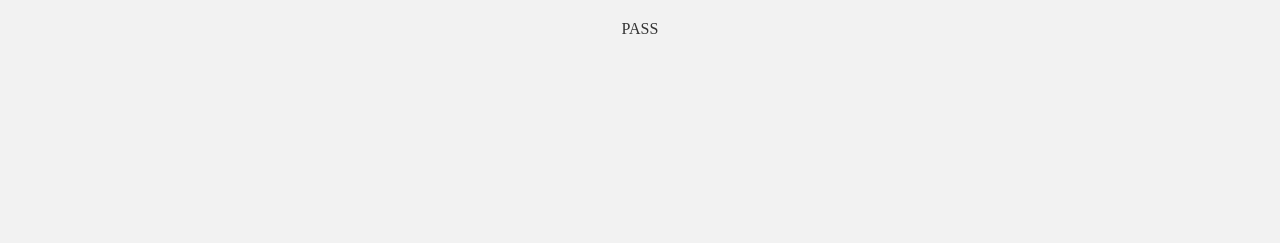
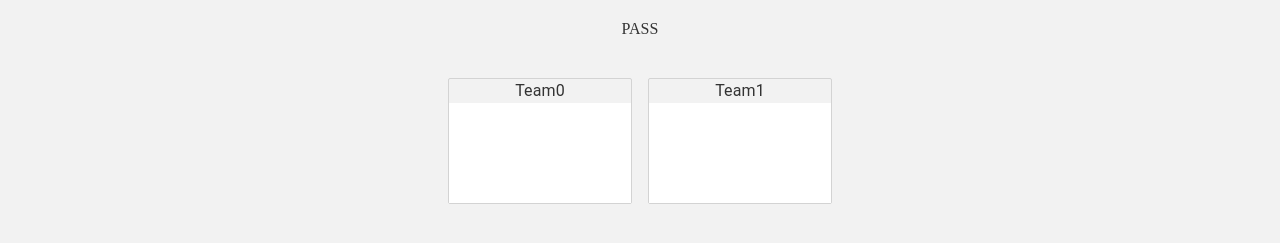
Before and after one commit to JakubWujec/squadpicker, a React (Vite) app: page /squadpicker/teams in a window 1280 px wide. Shown: the part 257-500 px from the top of the page. Built offline with nearby package versions, Linux system fonts and the light colour scheme.

Commit message:
no error

```diff
--- a/src/PlayerForm.tsx
+++ b/src/PlayerForm.tsx
@@ -1,5 +1,4 @@
 import { useState } from 'react';
-import Box from '@mui/material/Box';
 import Typography from '@mui/material/Typography';
 import TextField from '@mui/material/TextField';
 import Slider from '@mui/material/Slider';
@@ -7,7 +6,7 @@ import Button from '@mui/material/Button';
 import SendIcon from '@mui/icons-material/Send';
 import { Player } from './types';
 import { useTranslation } from 'react-i18next';
-
+import Box from '@mui/material/Box';
 interface PlayerFormProps {
   onSubmit: (player: Player) => void;
   defaultPlayer?: Player
--- a/src/TeamSelection.tsx
+++ b/src/TeamSelection.tsx
@@ -3,6 +3,7 @@ import { useState } from 'react';
 import { Compatibility, Player } from './types';
 import TeamPlayers from './TeamPlayers';
 import { CompatibilityValue } from './enums';
+import DraggableSelection from './teamSelection/DraggableSelection';
 
 interface TeamSelectionProps {
   players: Player[];
@@ -117,6 +118,7 @@ const TeamSelection = ({ players, compatibilities }: TeamSelectionProps) => {
         <TeamPlayers title={'Team2'} players={secondTeam} />
       </Box>
       <p>{pass ? 'PASS' : 'NOT PASS'}</p>
+      <DraggableSelection teams={[firstTeam, secondTeam]}></DraggableSelection>
     </Box>
   );
 };
--- a/src/teamSelection/DraggablePlayer.tsx
+++ b/src/teamSelection/DraggablePlayer.tsx
@@ -1,15 +1,15 @@
-import { Draggable } from 'react-beautiful-dnd';
+import { Draggable } from '@hello-pangea/dnd';
 import { Player } from '../types';
 import { ReactNode } from 'react';
 
-const Container = ({ isDragging, children, ref }: { isDragging: boolean, children: ReactNode, ref: any }) => {
-  return <div style={{
+const Container = ({ isDragging, children, innerRef, ...props }: { isDragging: boolean, children: ReactNode, innerRef: any }) => {
+  return <div {...props} style={{
     border: '1px solid lightgrey',
     borderRadius: '2px',
     padding: '8px',
     marginBottom: '8px',
     backgroundColor: `${isDragging ? 'lightgreen' : 'white'}`,
-  }}>
+  }} ref={innerRef}>
     {children}
   </div>
 }
@@ -27,11 +27,12 @@ const DraggablePlayer = ({ player, index }: DraggablePlayer) => {
         <Container
           {...provided.draggableProps}
           {...provided.dragHandleProps}
-          ref={provided.innerRef}
+          innerRef={provided.innerRef}
           isDragging={snapshot.isDragging}
         >
           {player.name}
         </Container>
+
       )}
     </Draggable>
   );
--- a/src/teamSelection/DraggableSelection.tsx
+++ b/src/teamSelection/DraggableSelection.tsx
@@ -1,22 +1,27 @@
 
+
+import { DragDropContext } from '@hello-pangea/dnd';
 import { Box } from '@mui/material';
-import { DragDropContext } from 'react-beautiful-dnd';
 import { Player } from '../types';
-import DraggableTeamColumn from './DraggableTeamColumn';
-
+import DroppableTeamColumn from './DroppableTeamColumn';
 interface DraggableSelectionProps {
   teams: Player[][];
 }
 
 const DraggableSelection = ({ teams }: DraggableSelectionProps) => {
+
+  const dragEndHandler = ({ source, destination }) => {
+    console.log(source, destination)
+  }
+
   return (
-    <DragDropContext onDragEnd={() => { console.log("Ha") }}>
-      <Box sx={{ maxWidth: 400, mx: 'auto', my: 4 }}>
-        <DraggableTeamColumn players={teams[0]} title="Team 0"></DraggableTeamColumn>
-        <DraggableTeamColumn players={teams[1]} title="Team 1"></DraggableTeamColumn>
+    <DragDropContext onDragEnd={dragEndHandler}>
+      <Box sx={{ display: "flex", maxWidth: 400, mx: 'auto', my: 4 }}>
+        <DroppableTeamColumn players={teams[0]} title="Team0"></DroppableTeamColumn>
+        <DroppableTeamColumn players={teams[1]} title="Team1"></DroppableTeamColumn>
       </Box>
-    </DragDropContext >
-  );
+    </DragDropContext >)
+
 };
 
 export default DraggableSelection;
--- /dev/null
+++ b/src/teamSelection/DroppableTeamColumn.tsx
@@ -0,0 +1,62 @@
+import { Player } from '../types';
+import { Typography } from '@mui/material';
+import DraggablePlayer from './DraggablePlayer';
+import { ReactNode } from 'react';
+import { Droppable } from '@hello-pangea/dnd';
+const Container = ({ children }: { children: ReactNode }) => {
+  return <div style={{
+    margin: '8px',
+    border: '1px solid lightgrey',
+    borderRadius: '2px',
+    width: '220px',
+    display: 'flex',
+    flexDirection: 'column',
+  }}>
+    {children}
+  </div>
+}
+
+const PlayerList = ({ isDraggingOver, children, innerRef, ...props }: { isDraggingOver: boolean, children: ReactNode, innerRef: any }) => {
+  return <div {...props} style={{
+    padding: '8px',
+    transition: 'background-color 0.2s ease',
+    backgroundColor: `${isDraggingOver ? 'skyblue' : 'white'}`,
+    flexGrow: 1,
+    minHeight: '100px',
+  }} ref={innerRef}>
+    {children}
+  </div>
+}
+
+
+interface DroppableTeamColumnProps {
+  players: Player[];
+  title: string;
+}
+
+const DroppableTeamColumn = ({ players, title }: DroppableTeamColumnProps) => {
+
+  return (
+    <Container>
+      <>
+        <Typography>{title}</Typography>
+        <Droppable droppableId={title}>
+          {(provided, snapshot) => (
+            <PlayerList
+              innerRef={provided.innerRef}
+              isDraggingOver={snapshot.isDraggingOver}
+              {...provided.droppableProps}
+            >
+              {players.map((player, index) => (
+                <DraggablePlayer key={player.name} player={player} index={index} />
+              ))}
+              {provided.placeholder}
+            </PlayerList>
+          )}
+        </Droppable>
+      </>
+    </Container>
+  );
+}
+
+export default DroppableTeamColumn;
```
Also changed, not shown: src/teamSelection/DraggableTeamColumn.tsx (deleted, +0 -58 lines).
